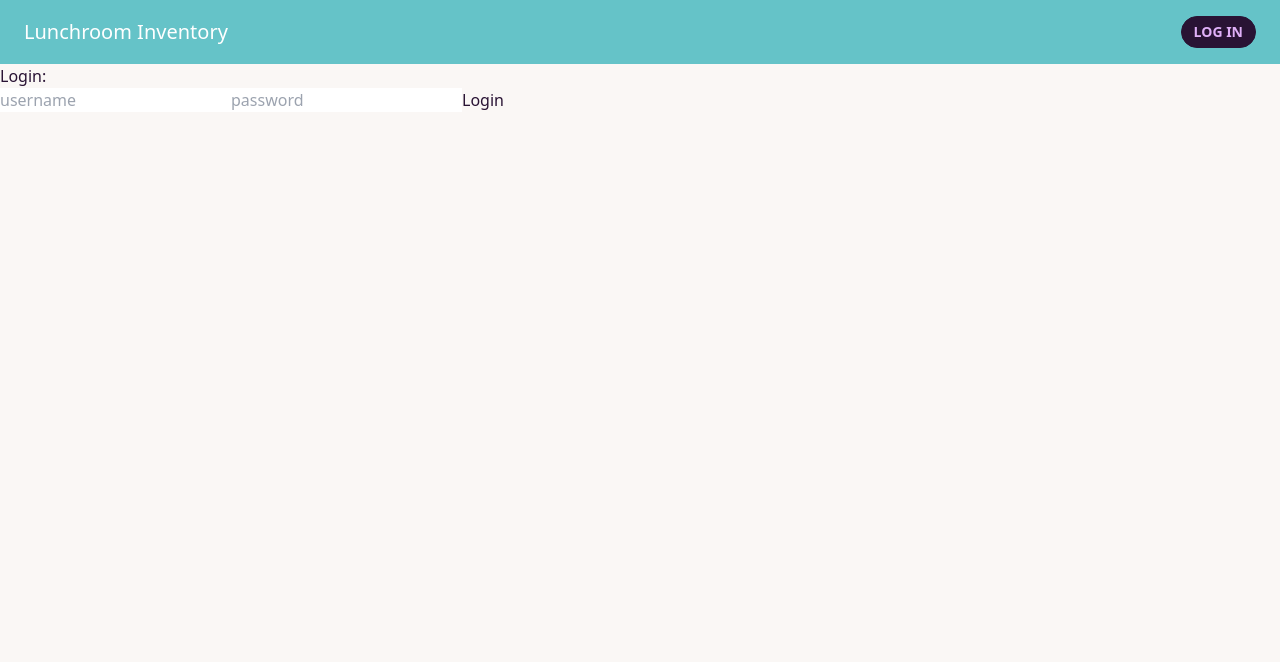
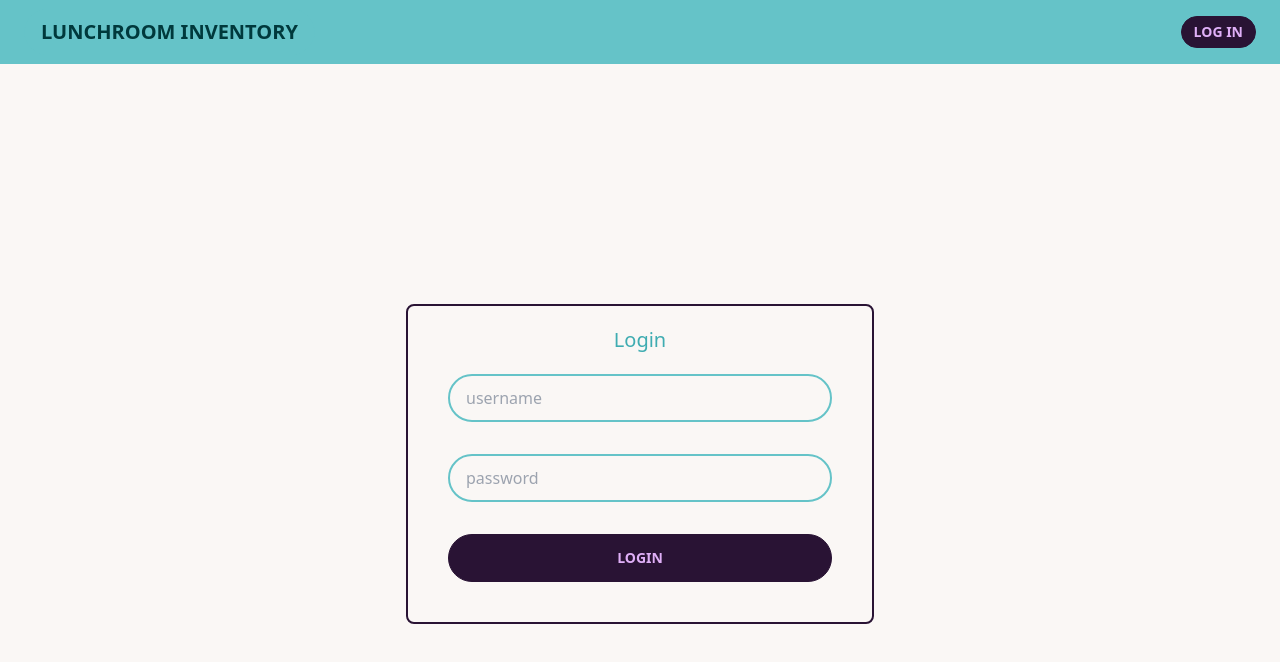
Before and after one commit to Git-Vdim-Hub/lunchroom-inventory-app, a React (Create React App) app in the folder client/: page / in a window 1280 px wide. Shown: the top 662 px of the page. Built offline with nearby package versions, Linux system fonts and the light colour scheme.

Commit message:
login done

```diff
--- a/client/src/components/Navbar/index.js
+++ b/client/src/components/Navbar/index.js
@@ -8,7 +8,7 @@ export default function Navbar() {
 	return (
 		<div>
 			<div className="navbar bg-primary flex justify-between px-6 items-center h-16">
-				<p className="text-xl text-white">Lunchroom Inventory</p>
+				<p className="btn btn-primary text-xl">Lunchroom Inventory</p>
 				{Auth.loggedIn() ? (
 					<button
 						className="btn btn-sm"
--- a/client/src/pages/Login.js
+++ b/client/src/pages/Login.js
@@ -35,11 +35,13 @@ export default function Login() {
 	};
 
 	return (
-		<div>
-			<h3>Login:</h3>
-			<form>
+		<div className="grid justify-center items-center h-screen">
+			<div className="border-2 border-neutral p-5 rounded-lg">
+				<h3 className="text-xl text-center text-primary-focus">Login</h3>
+				<form className="flex flex-col md:w-96 gap-8 m-5">
 					<input
 						name="username"
+						className="input input-bordered border-2 border-primary"
 						onChange={handleInputChange}
 						placeholder="username"
 						value={userInfo.username}
@@ -47,14 +49,19 @@ export default function Login() {
 					></input>
 					<input
 						name="password"
+						className="input input-bordered border-2 border-primary"
 						onChange={handleInputChange}
 						placeholder="password"
 						value={userInfo.password}
 						type="password"
 						autoComplete="current-password"
 					></input>
-				<button onClick={handleFormSubmit}>Login</button>
+					<button
+						onClick={handleFormSubmit}
+						className="btn"
+						>Login</button>
 				</form>
+			</div>
 		</div>
 	);
 }
```
Lines whose indentation alone changed are shown as unchanged.
